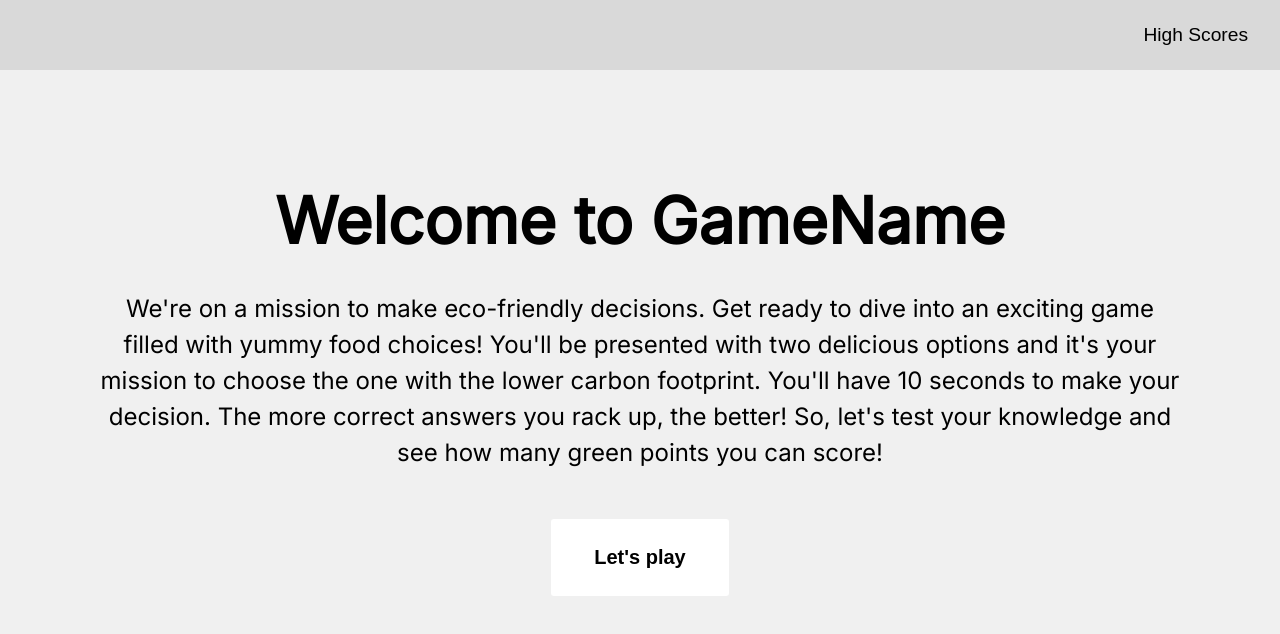
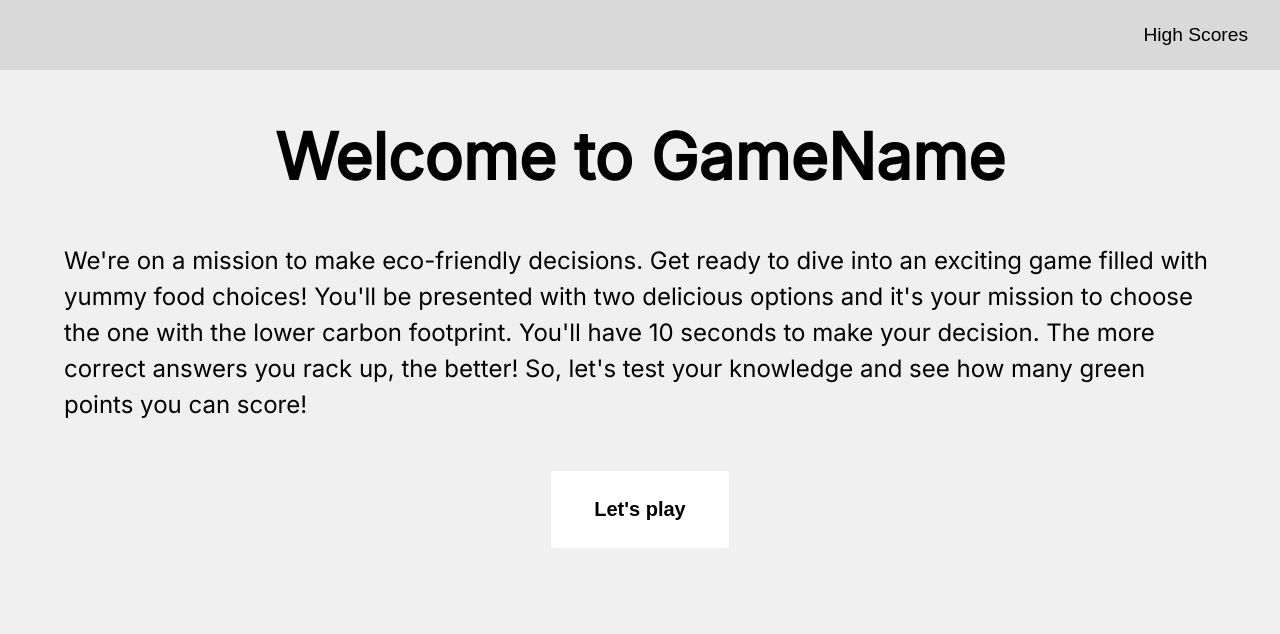
Before and after one commit to squashfold/spoopy-pumpkins, a Next.js app: page / in a window 1280 px wide. Shown: the top 634 px of the page. Built offline with nearby package versions, Linux system fonts and the light colour scheme.

Commit message:
Homepage layout improvements/simplification

```diff
--- a/Components/FoodItemCard.tsx
+++ b/Components/FoodItemCard.tsx
@@ -12,10 +12,9 @@ interface CardProps {
 const Card: React.FC<CardProps> = ({ item, submitAnswer, i }) => {
   return (
     <>
-      <button onClick={(event) => submitAnswer(event, i)} className={styles.card}>
+      <button onClick={(event) => submitAnswer(event, i)} className={styles.card} type='button'>
         <Image className={styles.image} src={`/images/game/${item?.name}.jpg`} alt="" width="599" height="420" loading='eager' />
         <span className={styles.title}>{item.name ? item.name : 'Item name'}</span>
-        <span className="ctaButton --small">Select</span>
       </button>
     </>
   )
--- a/Components/Layout.tsx
+++ b/Components/Layout.tsx
@@ -9,7 +9,7 @@ function Layout({ children }: LayoutProps) {
     return (
         <>
             <Navbar />
-            <main>{children}</main>
+            {children}
         </>
     );
 }
--- a/pages/index.tsx
+++ b/pages/index.tsx
@@ -5,11 +5,11 @@ import Link from 'next/link';
 const IntroPage: React.FC = () => {
   return (
     <div className={styles.container}>
-      <div className={styles.content}>
-        <h1 className={styles.title}>Welcome to GameName</h1>
-        <p className={styles.text}>
-          We&apos;re on a mission to make eco-friendly decisions. Get ready to dive into an exciting game filled with yummy food choices! You&apos;ll be presented with two delicious options and it&apos;s your mission to choose the one with the lower carbon footprint. You&apos;ll have 10 seconds to make your decision. The more correct answers you rack up, the better! So, let&apos;s test your knowledge and see how many green points you can score!
-        </p>
+      <h1 className={styles.title}>Welcome to GameName</h1>
+      <p className={styles.text}>
+        We&apos;re on a mission to make eco-friendly decisions. Get ready to dive into an exciting game filled with yummy food choices! You&apos;ll be presented with two delicious options and it&apos;s your mission to choose the one with the lower carbon footprint. You&apos;ll have 10 seconds to make your decision. The more correct answers you rack up, the better! So, let&apos;s test your knowledge and see how many green points you can score!
+      </p>
+      <div className={styles.ctaRow}>
         <Link className="ctaButtonWrap" href="/game">
           <button className="ctaButton">Let&apos;s play</button>
         </Link>
--- a/styles/Game.module.css
+++ b/styles/Game.module.css
@@ -4,7 +4,6 @@
   justify-content: space-between;
   align-items: center;
   padding: 4rem;
-  min-height: 100vh;
 }
 
 .container {
--- a/styles/Home.module.css
+++ b/styles/Home.module.css
@@ -1,35 +1,27 @@
 .container {
-  position: relative;
-  width: 100%;
-  height: 100vh;
-  display: flex;
-  justify-content: center;
-}
-
-.content {
-  margin-top: 10vh;
-  text-align: center;
-  max-width: 85vw;
-  display: flex;
-  flex-direction: column;
-  align-items: center;
+  max-width: min(120ch, 90%);
+  margin-inline: auto;
   font-family: Inter;
 }
 
 .title {
+  text-align: center;
   font-weight: bold;
-  margin-bottom: 1rem;
+  margin-block: 3rem;
   color: #000;
   font-size: 4rem;
   font-weight: 700;
   line-height: normal;
-  margin: 2rem 0;
 }
 
 .text {
-  margin-bottom: 3rem;
+  margin-block: 3rem;
   color: #000;
   font-size: 1.5rem;
   font-weight: 400;
   line-height: 1.5;
 }
+
+.ctaRow {
+  text-align: center;
+}
--- a/styles/Leaderboard.module.css
+++ b/styles/Leaderboard.module.css
@@ -2,7 +2,6 @@
     display: flex;
     justify-content: center;
     align-items: center;
-    min-height: 100vh;
     background-color: #f0f0f0;
     font-family: Inter;
 }
--- a/styles/globals.css
+++ b/styles/globals.css
@@ -17,13 +17,19 @@
 
 html,
 body {
-  max-width: 100vw;
-  overflow-x: hidden;
+  height: 100%;
 }
 
 body {
   color: rgb(var(--foreground-rgb));
   background: rgb(var(--background-rgb));
+  line-height: 1.5;
+}
+
+#__next {
+  height: 100%;
+  display: flex;
+  flex-direction: column;
 }
 
 a {
```
